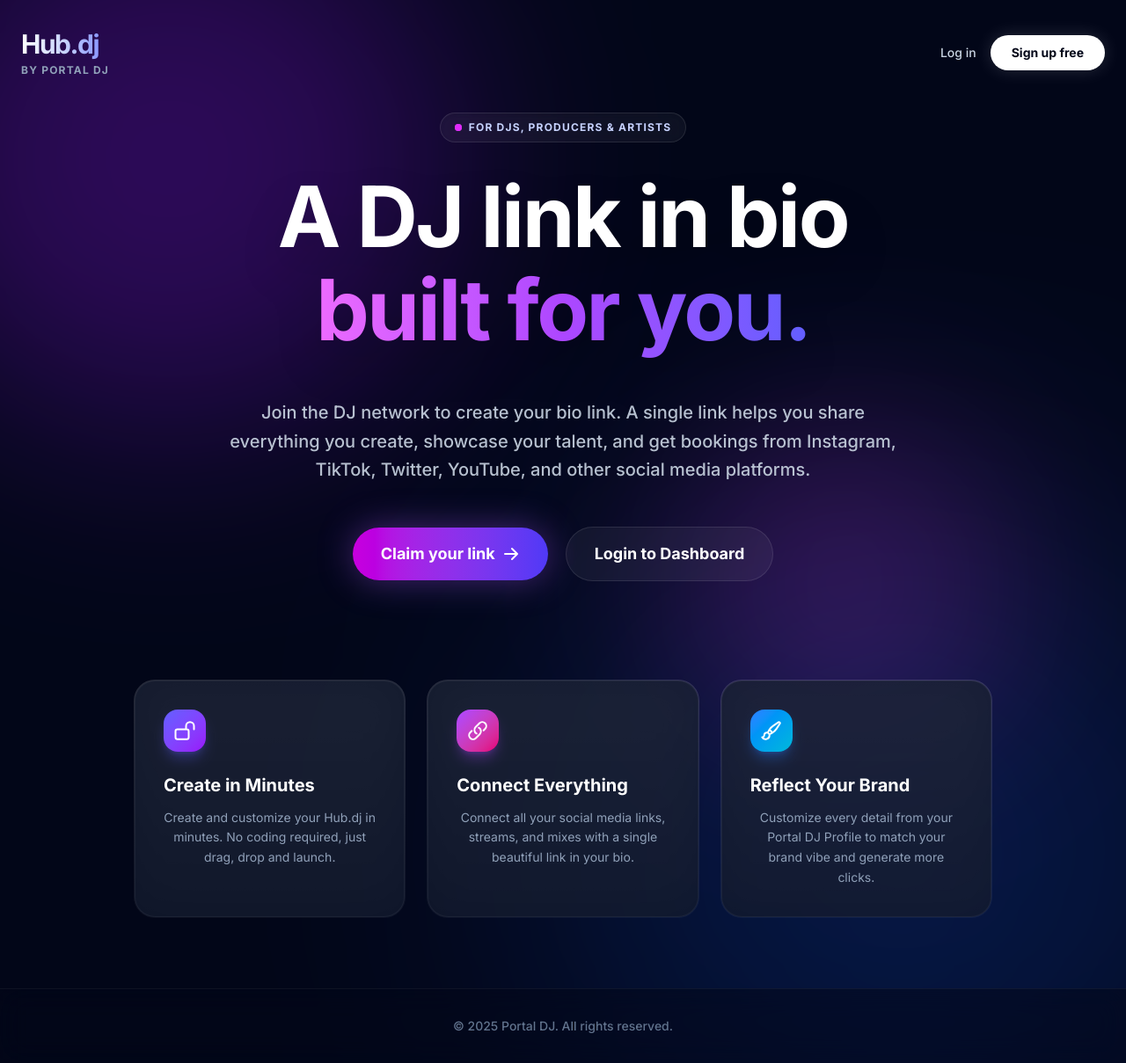
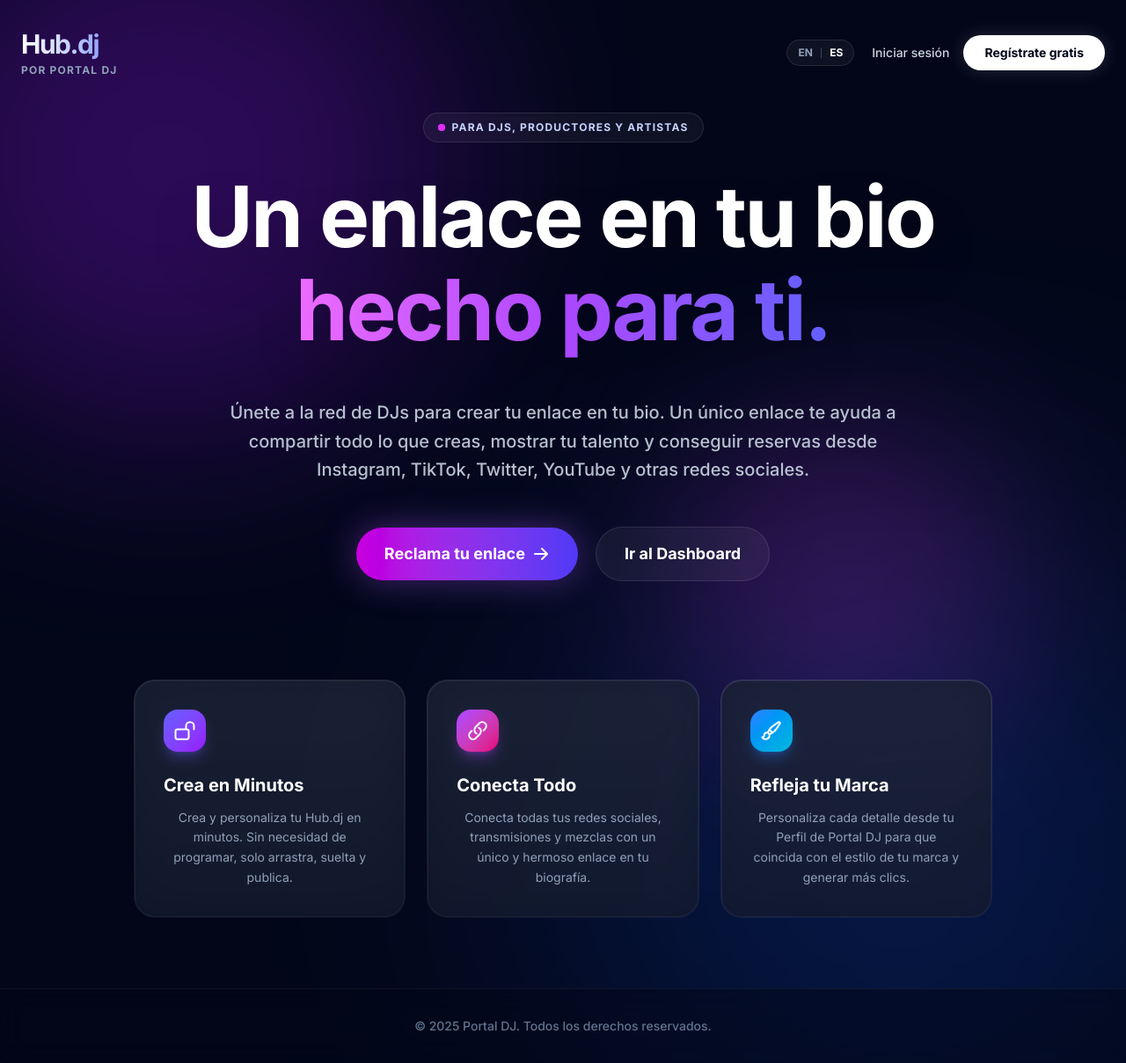
Before and after one commit to portaldj/share-tool, a Nuxt app: page / in a window 1280 px wide. Shown: the whole page at 88% size. Built offline with nearby package versions, Linux system fonts and the light colour scheme.

Commit message:
fix(i18n): restructure locales folder to i18n/locales for build compatibility

```diff
--- /dev/null
+++ b/i18n/locales/en.json
@@ -0,0 +1,31 @@
+{
+    "landing": {
+        "title": "Hub.dj by Portal DJ - A DJ link in bio built for you",
+        "description": "Join the DJ network to create your bio link. A single link helps you share everything you create, showcase your talent, and get bookings from Instagram, TikTok, Twitter, YouTube, and other social media platforms.",
+        "brand": "by Portal DJ",
+        "login": "Log in",
+        "signup": "Sign up free",
+        "eyebrow": "For DJs, Producers & Artists",
+        "headline_1": "A DJ link in bio",
+        "headline_2": "built for you.",
+        "cta_claim": "Claim your link",
+        "cta_login": "Login to Dashboard",
+        "feature_1_title": "Create in Minutes",
+        "feature_1_desc": "Create and customize your Hub.dj in minutes. No coding required, just drag, drop and launch.",
+        "feature_2_title": "Connect Everything",
+        "feature_2_desc": "Connect all your social media links, streams, and mixes with a single beautiful link in your bio.",
+        "feature_3_title": "Reflect Your Brand",
+        "feature_3_desc": "Customize every detail from your Portal DJ Profile to match your brand vibe and generate more clicks.",
+        "footer_rights": "Portal DJ. All rights reserved."
+    },
+    "profile": {
+        "not_found": "Not found",
+        "seo_og_title": "Portal DJ, the largest DJ community in Spanish",
+        "seo_desc": "Easily share your social networks, music, and links with your community using Portal DJ's link tool.",
+        "seo_og_desc": "News and analysis from the DJ world",
+        "seo_tw_desc": "Portal DJ is the largest DJ community in Spanish",
+        "support_kofi": "Support us on Ko-fi",
+        "subtitle_1": "News and analysis from the DJ world",
+        "subtitle_2": "Professional content for DJs"
+    }
+}
--- /dev/null
+++ b/i18n/locales/es.json
@@ -0,0 +1,31 @@
+{
+    "landing": {
+        "title": "Hub.dj por Portal DJ - Un enlace en tu bio hecho para DJs",
+        "description": "Únete a la red de DJs para crear tu enlace en tu bio. Un único enlace te ayuda a compartir todo lo que creas, mostrar tu talento y conseguir reservas desde Instagram, TikTok, Twitter, YouTube y otras redes sociales.",
+        "brand": "por Portal DJ",
+        "login": "Iniciar sesión",
+        "signup": "Regístrate gratis",
+        "eyebrow": "Para DJs, Productores y Artistas",
+        "headline_1": "Un enlace en tu bio",
+        "headline_2": "hecho para ti.",
+        "cta_claim": "Reclama tu enlace",
+        "cta_login": "Ir al Dashboard",
+        "feature_1_title": "Crea en Minutos",
+        "feature_1_desc": "Crea y personaliza tu Hub.dj en minutos. Sin necesidad de programar, solo arrastra, suelta y publica.",
+        "feature_2_title": "Conecta Todo",
+        "feature_2_desc": "Conecta todas tus redes sociales, transmisiones y mezclas con un único y hermoso enlace en tu biografía.",
+        "feature_3_title": "Refleja tu Marca",
+        "feature_3_desc": "Personaliza cada detalle desde tu Perfil de Portal DJ para que coincida con el estilo de tu marca y generar más clics.",
+        "footer_rights": "Portal DJ. Todos los derechos reservados."
+    },
+    "profile": {
+        "not_found": "No encontrado",
+        "seo_og_title": "Portal DJ, la comunidad DJ más grande en habla hispana",
+        "seo_desc": "Comparte fácilmente tus redes sociales, música y enlaces con tu comunidad usando la herramienta de enlaces de Portal DJ.",
+        "seo_og_desc": "Noticias y análisis del mundo DJ",
+        "seo_tw_desc": "Portal DJ es la comunidad DJ más grande en habla hispana",
+        "support_kofi": "Apóyanos en Ko-fi",
+        "subtitle_1": "Noticias y análisis del mundo DJ",
+        "subtitle_2": "Contenido profesional para DJs"
+    }
+}
--- a/package.json
+++ b/package.json
@@ -13,6 +13,7 @@
     "@nuxt/eslint": "^1.15.1",
     "@nuxt/scripts": "^0.13.2",
     "@nuxt/test-utils": "^4.0.0",
+    "@nuxtjs/i18n": "^10.2.3",
     "@tailwindcss/vite": "^4.2.0",
     "@unhead/vue": "^2.1.4",
     "eslint": "^10.0.1",
--- a/pages/[id].vue
+++ b/pages/[id].vue
@@ -2,6 +2,8 @@
 /*El siguiente componente es una Prueba de concepto
 con este se debe comenzar el desarrollo y conexiones a las APIs*/
 import LogoIcon from "~/components/icons/LogoIcon.vue";
+
+const { t } = useI18n()
 
 const { data: posts, pending: postsPending } = await useFetch('/api/posts', {
   lazy: true
@@ -11,18 +13,18 @@
 const id = route.params.id
 
 if (id !== 'portaldj') {
-  throw createError({ statusCode: 404, statusMessage: 'No encontrado' })
+  throw createError({ statusCode: 404, statusMessage: t('profile.not_found') })
 }
 
 useSeoMeta({
   title: 'Portal DJ',
-  ogTitle: 'Portal DJ, la comunidad DJ más grande en habla hispana',
-  description: 'Comparte fácilmente tus redes sociales, música y enlaces con tu comunidad usando la herramienta de enlaces de Portal DJ.',
-  ogDescription: 'Noticias y análisis del mundo DJ',
+  ogTitle: () => t('profile.seo_og_title'),
+  description: () => t('profile.seo_desc'),
+  ogDescription: () => t('profile.seo_og_desc'),
   ogImage: 'https://portaldj.pro/wp-content/uploads/2023/04/Icono-1080p.png',
   twitterCard: 'summary_large_image',
   twitterTitle: 'Portal DJ - Comunidad DJ',
-  twitterDescription: 'Portal DJ es la comunidad DJ más grande en habla hispana',
+  twitterDescription: () => t('profile.seo_tw_desc'),
   twitterImage: 'https://portaldj.pro/wp-content/uploads/2023/04/Icono-1080p.png',
   ogUrl: 'https://hub.dj/portaldj',
   ogType: 'website'
@@ -42,8 +44,8 @@
       >
 
       <h1 class="text-xl font-bold text-white">@portaldj.pro</h1>
-      <p class="text-sm text-gray-300 mt-1">Noticias y análisis del mundo DJ</p>
-      <p class="text-sm text-gray-300 mt-1">Contenido profesional para DJs</p>
+      <p class="text-sm text-gray-300 mt-1">{{ $t('profile.subtitle_1') }}</p>
+      <p class="text-sm text-gray-300 mt-1">{{ $t('profile.subtitle_2') }}</p>
     </div>
 
     <div  v-if="!postsPending" class="mt-8 flex flex-col space-y-4">
@@ -64,7 +66,7 @@
       </a>
 
       <a href="https://ko-fi.com/portaldj" target="_blank" rel="noopener noreferrer" class="group flex items-center justify-center bg-gray-800 hover:bg-gray-700 text-white font-semibold py-3 px-4 rounded-lg transition-transform duration-200 ease-in-out hover:scale-105 w-full">
-        Apóyanos en Ko-fi
+        {{ $t('profile.support_kofi') }}
       </a>
 
 
--- a/pages/index.vue
+++ b/pages/index.vue
@@ -1,7 +1,9 @@
 <script setup lang="ts">
+const { t, locale, setLocale } = useI18n()
+
 useSeoMeta({
-  title: 'Hub.dj by Portal DJ - A DJ link in bio built for you',
-  description: 'Join the DJ network to create your bio link. A single link helps you share everything you create, showcase your talent, and get bookings from Instagram, TikTok, Twitter, YouTube, and other social media platforms.'
+  title: () => t('landing.title'),
+  description: () => t('landing.description')
 })
 </script>
 
@@ -17,13 +19,18 @@
     <header class="w-full max-w-7xl mx-auto px-6 py-8 flex justify-between items-center z-50 absolute top-0 left-0 right-0">
       <div class="flex flex-col">
         <h1 class="text-3xl font-bold tracking-tighter bg-gradient-to-r from-white via-indigo-200 to-indigo-400 bg-clip-text text-transparent">Hub.dj</h1>
-        <span class="text-xs font-semibold text-slate-400 uppercase tracking-widest mt-1">by Portal DJ</span>
+        <span class="text-xs font-semibold text-slate-400 uppercase tracking-widest mt-1">{{ $t('landing.brand') }}</span>
       </div>
 
       <div class="flex items-center gap-4">
-        <a href="https://my.portaldj.pro/login" class="text-sm font-medium text-slate-300 hover:text-white transition-colors duration-300 hidden sm:block">Log in</a>
+        <div class="flex items-center gap-2 bg-white/5 border border-white/10 rounded-full px-3 py-1.5 backdrop-blur-md hidden sm:flex mr-1">
+          <button @click="setLocale('en')" class="text-xs font-bold transition-colors cursor-pointer" :class="locale === 'en' ? 'text-white' : 'text-slate-400 hover:text-slate-200'">EN</button>
+          <span class="text-slate-600 text-[10px] leading-none">|</span>
+          <button @click="setLocale('es')" class="text-xs font-bold transition-colors cursor-pointer" :class="locale === 'es' ? 'text-white' : 'text-slate-400 hover:text-slate-200'">ES</button>
+        </div>
+        <a href="https://my.portaldj.pro/login" class="text-sm font-medium text-slate-300 hover:text-white transition-colors duration-300 hidden sm:block">{{ $t('landing.login') }}</a>
         <a href="https://my.portaldj.pro/register" class="group relative px-6 py-2.5 font-bold text-sm bg-white text-slate-950 rounded-full overflow-hidden shadow-[0_0_20px_rgba(255,255,255,0.15)] hover:shadow-[0_0_30px_rgba(255,255,255,0.4)] transition-all duration-300 hover:scale-105 active:scale-95">
-          <span class="relative z-10">Sign up free</span>
+          <span class="relative z-10">{{ $t('landing.signup') }}</span>
           <div class="absolute inset-0 h-full w-full scale-0 rounded-full transition-all duration-300 group-hover:scale-100 group-hover:bg-slate-200/50"></div>
         </a>
       </div>
@@ -38,32 +45,32 @@
           <span class="animate-ping absolute inline-flex h-full w-full rounded-full bg-fuchsia-400 opacity-75"></span>
           <span class="relative inline-flex rounded-full h-2 w-2 bg-fuchsia-500"></span>
         </span>
-        <span class="text-xs font-semibold text-indigo-200 uppercase tracking-widest">For DJs, Producers & Artists</span>
+        <span class="text-xs font-semibold text-indigo-200 uppercase tracking-widest">{{ $t('landing.eyebrow') }}</span>
       </div>
 
       <!-- Super Headline -->
       <h2 class="text-5xl sm:text-7xl md:text-8xl font-black tracking-tight leading-[1.1] mb-6 drop-shadow-2xl animate-fade-in-up animation-delay-100">
-        A DJ link in bio <br class="hidden sm:block" />
+        {{ $t('landing.headline_1') }} <br class="hidden sm:block" />
         <span class="text-transparent bg-clip-text bg-gradient-to-r from-fuchsia-400 via-purple-500 to-indigo-500">
-          built for you.
+          {{ $t('landing.headline_2') }}
         </span>
       </h2>
 
       <!-- Subheadline -->
       <p class="mt-6 text-lg sm:text-xl text-slate-300/90 leading-relaxed max-w-3xl font-medium animate-fade-in-up animation-delay-200">
-        Join the DJ network to create your bio link. A single link helps you share everything you create, showcase your talent, and get bookings from Instagram, TikTok, Twitter, YouTube, and other social media platforms.
+        {{ $t('landing.description') }}
       </p>
 
       <!-- Primary CTA Area -->
       <div class="mt-12 flex flex-col sm:flex-row gap-5 items-center justify-center w-full animate-fade-in-up animation-delay-300">
         <a href="https://my.portaldj.pro/register" class="w-full sm:w-auto px-8 py-4 bg-gradient-to-r from-fuchsia-600 hover:from-fuchsia-500 to-indigo-600 hover:to-indigo-500 text-white rounded-full font-bold text-lg shadow-[0_0_40px_rgba(168,85,247,0.4)] hover:shadow-[0_0_60px_rgba(168,85,247,0.6)] transition-all duration-300 hover:-translate-y-1 active:translate-y-0 group flex items-center justify-center gap-2">
-          Claim your link
+          {{ $t('landing.cta_claim') }}
           <svg xmlns="http://www.w3.org/2000/svg" class="h-5 w-5 group-hover:translate-x-1 transition-transform" viewBox="0 0 20 20" fill="currentColor">
             <path fill-rule="evenodd" d="M10.293 3.293a1 1 0 011.414 0l6 6a1 1 0 010 1.414l-6 6a1 1 0 01-1.414-1.414L14.586 11H3a1 1 0 110-2h11.586l-4.293-4.293a1 1 0 010-1.414z" clip-rule="evenodd" />
           </svg>
         </a>
         <a href="https://my.portaldj.pro/login" class="w-full sm:w-auto px-8 py-4 bg-white/5 hover:bg-white/10 border border-white/10 rounded-full font-bold text-lg text-white backdrop-blur-md transition-all duration-300 hover:border-white/20 flex items-center justify-center">
-          Login to Dashboard
+          {{ $t('landing.cta_login') }}
         </a>
       </div>
 
@@ -78,9 +85,9 @@
                 <path stroke-linecap="round" stroke-linejoin="round" d="M13.5 10.5V6.75a4.5 4.5 0 119 0v3.75M3.75 21.75h10.5a2.25 2.25 0 002.25-2.25v-6.75a2.25 2.25 0 00-2.25-2.25H3.75a2.25 2.25 0 00-2.25 2.25v6.75a2.25 2.25 0 002.25 2.25z" />
               </svg>
             </div>
-            <h3 class="text-xl font-bold text-white mb-3">Create in Minutes</h3>
+            <h3 class="text-xl font-bold text-white mb-3">{{ $t('landing.feature_1_title') }}</h3>
             <p class="text-slate-400 text-sm leading-relaxed">
-              Create and customize your Hub.dj in minutes. No coding required, just drag, drop and launch.
+              {{ $t('landing.feature_1_desc') }}
             </p>
           </div>
         </div>
@@ -94,9 +101,9 @@
                 <path stroke-linecap="round" stroke-linejoin="round" d="M13.19 8.688a4.5 4.5 0 011.242 7.244l-4.5 4.5a4.5 4.5 0 01-6.364-6.364l1.757-1.757m13.35-.622l1.757-1.757a4.5 4.5 0 00-6.364-6.364l-4.5 4.5a4.5 4.5 0 001.242 7.244" />
               </svg>
             </div>
-            <h3 class="text-xl font-bold text-white mb-3">Connect Everything</h3>
+            <h3 class="text-xl font-bold text-white mb-3">{{ $t('landing.feature_2_title') }}</h3>
             <p class="text-slate-400 text-sm leading-relaxed">
-              Connect all your social media links, streams, and mixes with a single beautiful link in your bio.
+              {{ $t('landing.feature_2_desc') }}
             </p>
           </div>
         </div>
@@ -110,9 +117,9 @@
                 <path stroke-linecap="round" stroke-linejoin="round" d="M9.53 16.122a3 3 0 00-5.78 1.128 2.25 2.25 0 01-2.4 2.245 4.5 4.5 0 008.4-2.245c0-.399-.078-.78-.22-1.128zm0 0a15.998 15.998 0 003.388-1.62m-5.043-.025a15.994 15.994 0 011.622-3.395m3.42 3.42a15.995 15.995 0 004.764-4.648l3.876-5.814a1.151 1.151 0 00-1.597-1.597L14.146 6.32a15.996 15.996 0 00-4.649 4.763m3.42 3.42a6.776 6.776 0 00-3.42-3.42" />
               </svg>
             </div>
-            <h3 class="text-xl font-bold text-white mb-3">Reflect Your Brand</h3>
+            <h3 class="text-xl font-bold text-white mb-3">{{ $t('landing.feature_3_title') }}</h3>
             <p class="text-slate-400 text-sm leading-relaxed">
-              Customize every detail from your Portal DJ Profile to match your brand vibe and generate more clicks.
+              {{ $t('landing.feature_3_desc') }}
             </p>
           </div>
         </div>
@@ -122,7 +129,7 @@
     <!-- Footer -->
     <footer class="w-full text-center py-8 z-10 border-t border-white/5 mt-auto bg-slate-950/50 backdrop-blur-lg">
       <p class="text-slate-500 font-medium text-sm">
-        &copy; {{ new Date().getFullYear() }} Portal DJ. All rights reserved.
+        &copy; {{ new Date().getFullYear() }} {{ $t('landing.footer_rights') }}
       </p>
     </footer>
 
```
Also changed, not shown: nuxt.config.ts (+10 -0 lines), 1 other file (tests, documents, lock files or other folders).
